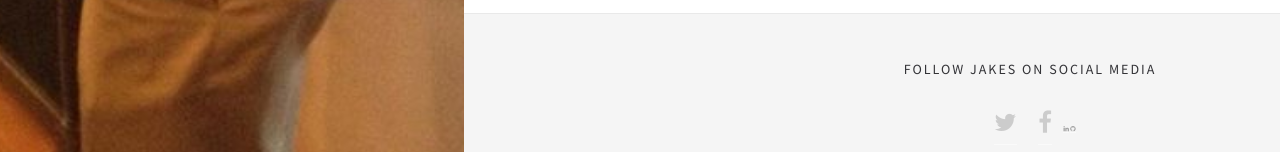
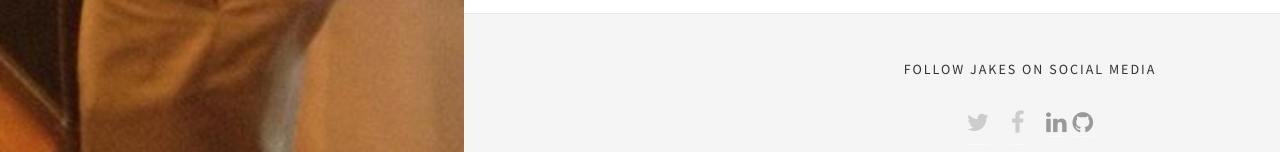
Before and after one commit to EJBlog/EJBlog.github.io, a Jekyll site: the page built from author_jake.html, in a window 1280 px wide. Shown: the part 1457-1609 px from the top of the page. Built offline with Jekyll 4.4.1, drawn with Linux system fonts in a browser that asks for light colours; nearby versions of some CDN libraries; some web fonts are replaced.

Commit message:
Update author_jake.html

```diff
--- a/_layouts/author_jake.html
+++ b/_layouts/author_jake.html
@@ -146,8 +146,10 @@
                             <div class="social-links">
                                 <a class="social-icon" href="https://mobile.twitter.com/Jake_M_Ellis"><i class="fa fa-twitter"></i></a>
                                 <a class="social-icon" href="https://www.facebook.com/jellis918"><i class="fa fa-facebook"></i></a>
+                                <div class="social-icon">
                                 <a href="https://www.linkedin.com/in/jacob-ellis-99062219"><i class="fa fa-linkedin"></i></a>
                                 <a href="https://github.com/JakeEllis"><i class="fa fa-github"></i></a>
+                                </div>
 
                             </div>
                         </div>
```
